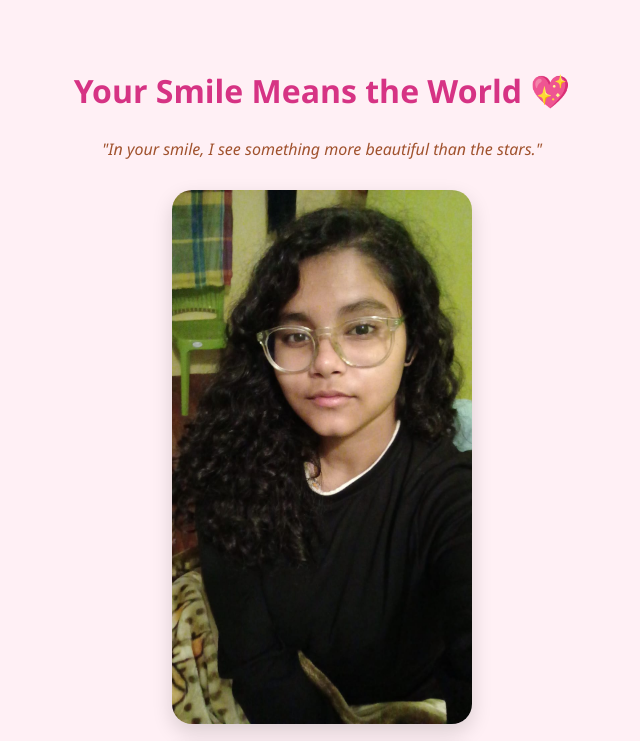
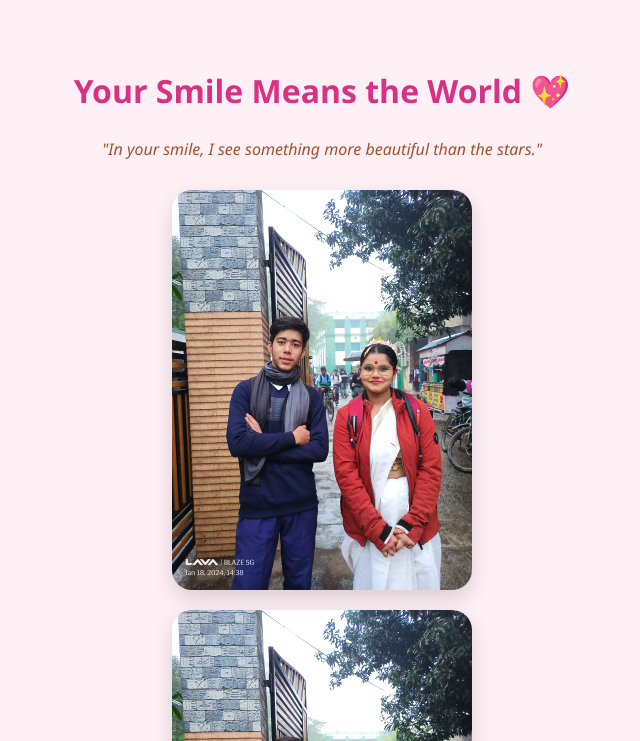
Before and after one commit to Aditya-dot-coder/youandme, a plain HTML site: page image.html in a window 1280 px wide. Shown: the top 741 px of the page, without its empty margins (318-958 px from the left). Drawn offline with Linux system fonts and the light colour scheme.

Commit message:
image.html

```diff
--- a/image.html
+++ b/image.html
@@ -48,7 +48,7 @@
   </p>
 
   <div class="image-container">
-    <img src="WhatsApp Image 2025-06-07 at 00.55.48 (1).jpeg" alt="Her beautiful smile 1" />
+    <img src="https://github.com/Aditya-dot-coder/youandme/blob/7540e1ef9cfa16c30cf77b01c3ba99430265346c/WhatsApp%20Image%202024-01-19%20at%2022.55.52_1d78f3af.jpg" alt="Her beautiful smile 1" />
     <img src="WhatsApp Image 2024-01-19 at 22.55.52_1d78f3af.jpg" alt="Her beautiful smile 2" />
   </div>
 </body>
```
